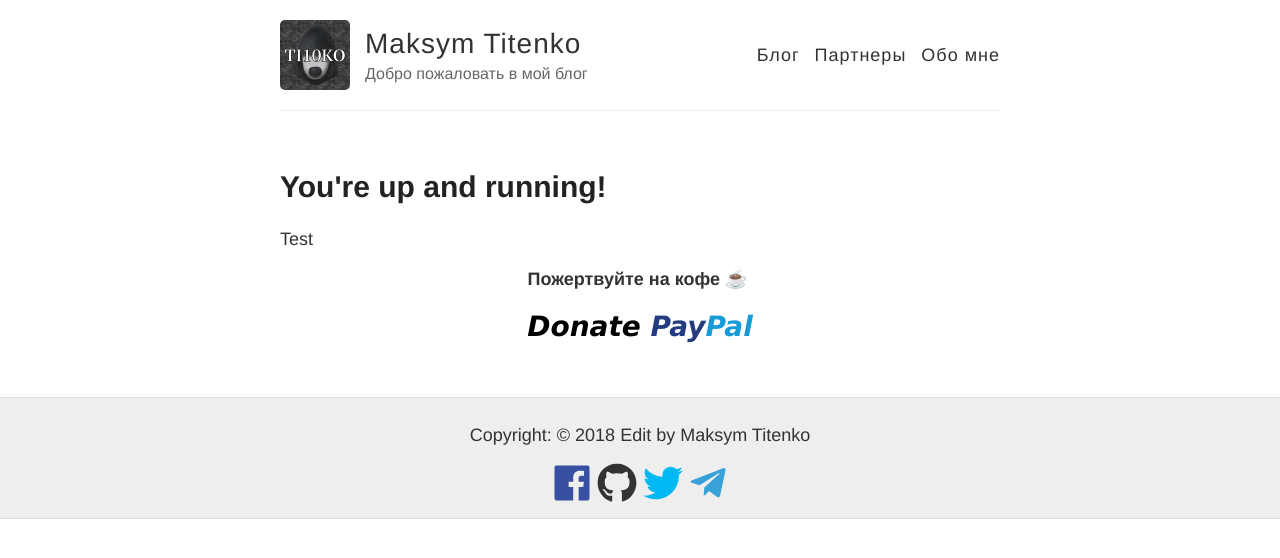
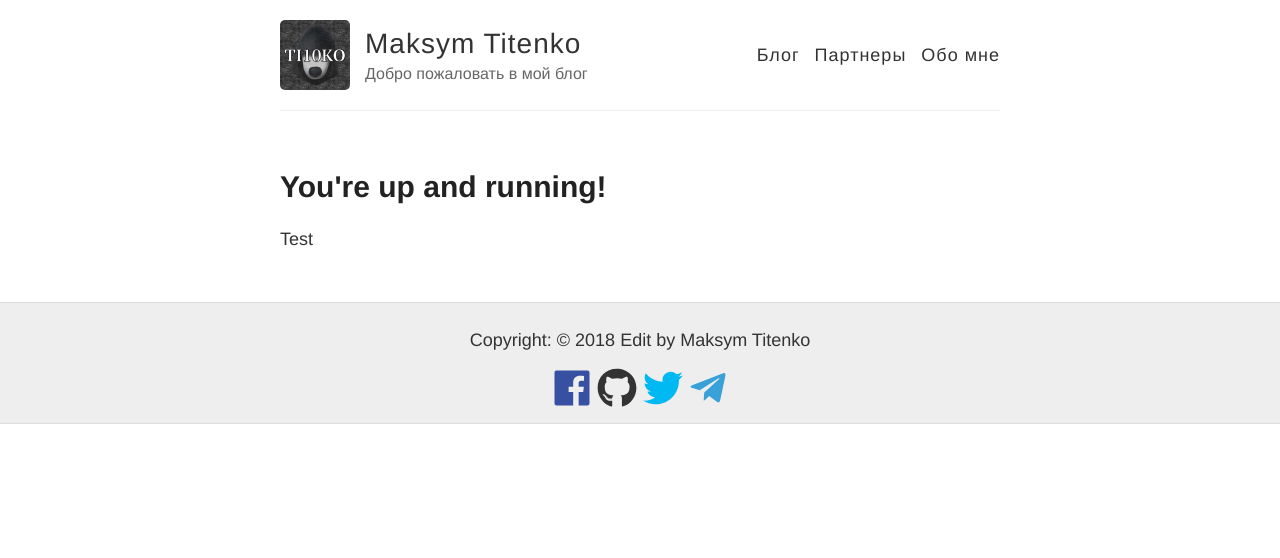
Before and after one commit to titenko/titenko.github.io, a Jekyll site: the page built from _posts/2018-11-16-post.md, in a window 1280 px wide. Shown: the top 558 px of the page. Built offline with Jekyll 4.4.1, drawn with Linux system fonts in a browser that asks for light colours; nearby versions of some CDN libraries; comment, search, counter and statistics services are not loaded.

Commit message:
Update 2018-11-16-post.md

```diff
--- a/_posts/2018-11-16-post.md
+++ b/_posts/2018-11-16-post.md
@@ -3,9 +3,3 @@ layout: post
 title: You're up and running!
 ---
 Test
-
-<p style="text-align:center"><strong>Пожертвуйте на кофе ☕️&nbsp;</strong></p>
-<div paypal style="text-align:center">
-<a href="https://www.paypal.com/cgi-bin/webscr?cmd=_s-xclick&hosted_button_id=MJXSFFF79A8DY" style="text-decoration:none;"><span class="paypal-logo" style="font-family: Verdana, Tahoma; font-weight: bold; font-size: 28px;"><i style="color: #000; text-shadow: 1px 1px 1px #fff;">Donate </i><i style="color: #253b80; text-shadow: 1px 1px 1px #fff;">Pay</i><i style="color: #179bd7; text-shadow: 1px 1px 1px #fff;">Pal</i></span></a></div>
-
- {% include disqus.html %}
```
